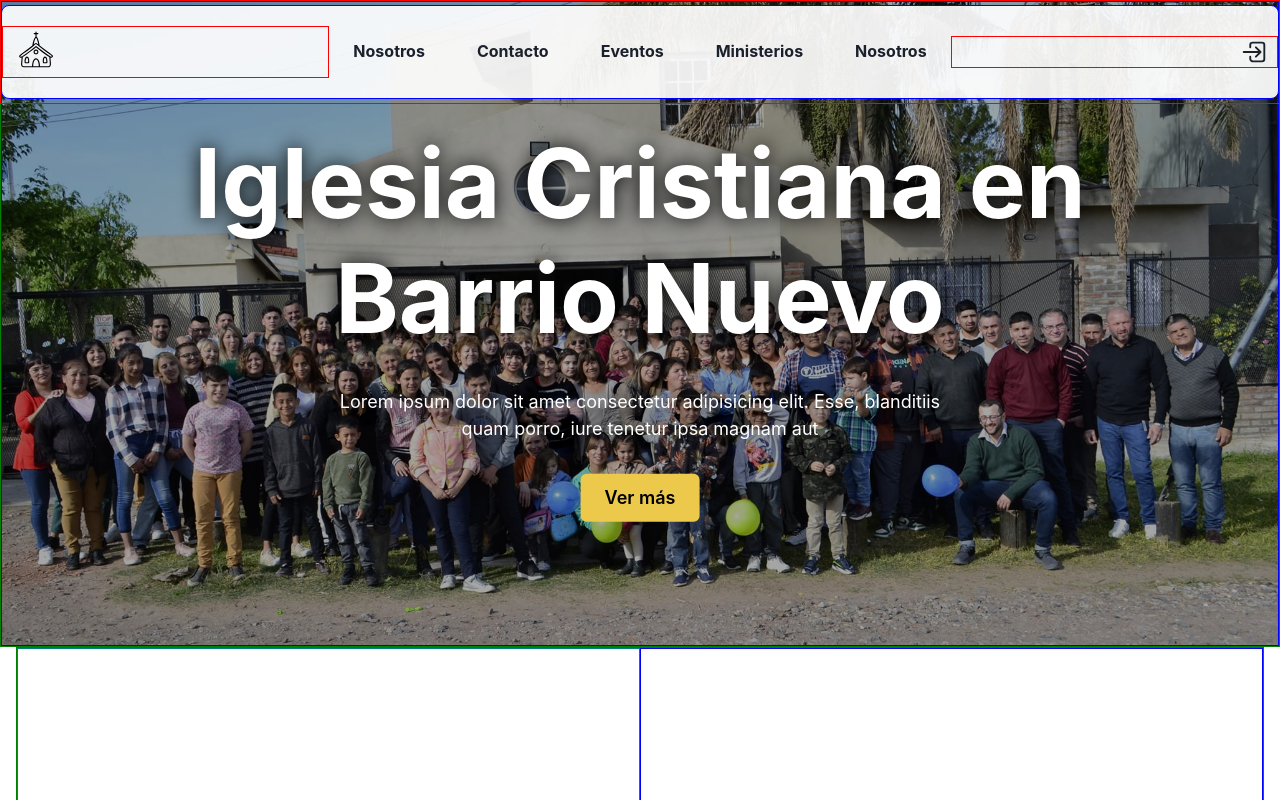
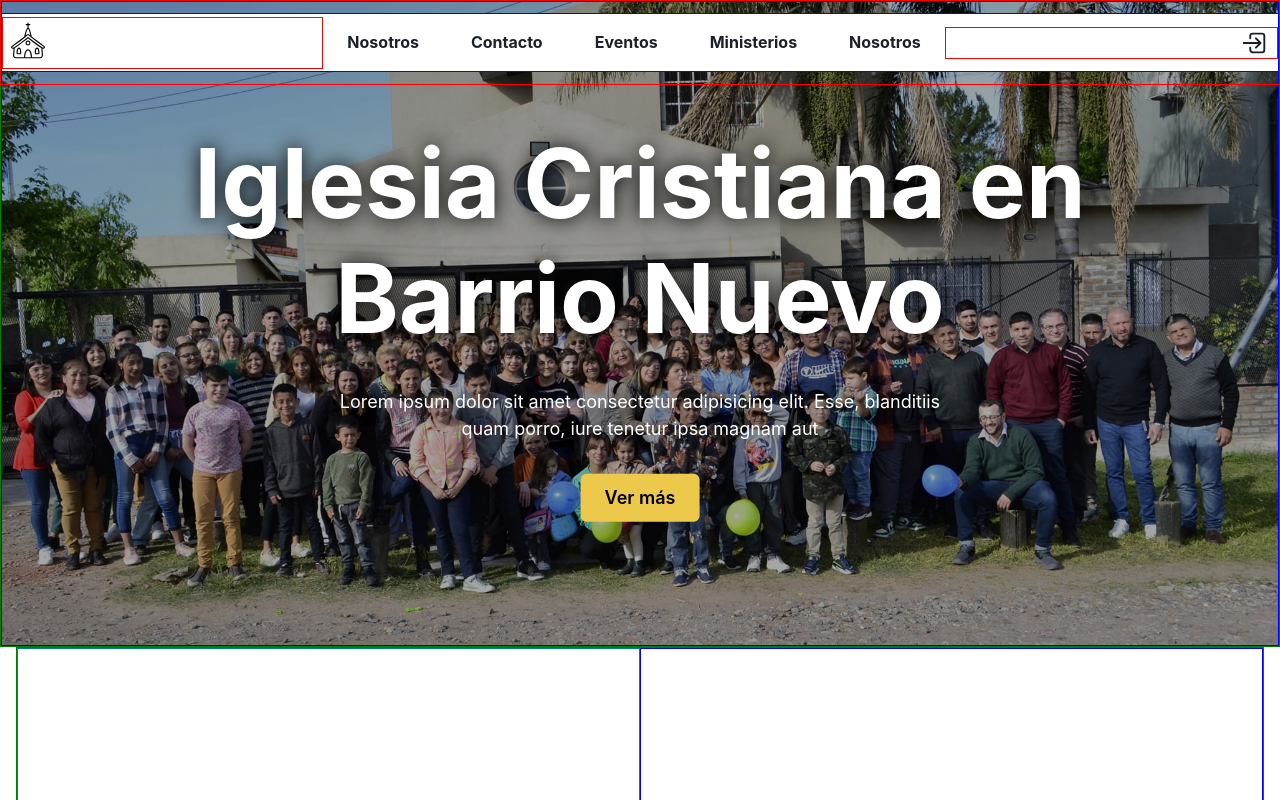
Before and after one commit to Agus9217/nuevo-proyecto-iglesia, a Next.js app: page / in a window 1280 px wide. Shown: the top 800 px of the page. Built offline with nearby package versions, Linux system fonts and the light colour scheme.

Commit message:
Changing navbar

```diff
--- a/src/app/components/navbar/DesktopNavbar.tsx
+++ b/src/app/components/navbar/DesktopNavbar.tsx
@@ -10,16 +10,15 @@ export const DesktopNavbar = () => {
   return (
     <Stack
       as={'nav'}
-      maxW={'1300px'}
-      h={'94px'}
+      maxW={'1400px'}
+      h={'100%'}
       w={'100%'}
       justifyContent={'center'}
       alignItems={'center'}
       borderColor={'blue'}
       borderWidth={'thin'}
-      bg={'whiteAlpha.900'}
+      bg={'white'}
       direction={'row'}
-      rounded={'lg'}
     >
       <Flex
         borderColor={'red'}
@@ -28,7 +27,6 @@ export const DesktopNavbar = () => {
         alignItems={'center'}
         maxW={'500px'}
         w={'100%'}
-        px={2}
       >
         <Image
           src={imgSvg}
--- a/src/app/components/navbar/Navbar.tsx
+++ b/src/app/components/navbar/Navbar.tsx
@@ -11,8 +11,9 @@ export const Navbar = () => {
       borderWidth={'thin'}
       borderColor={'red'}
       w={'100%'}
+      h={'85px'}
       alignItems={'center'}
-      py={1}
+      py={{base: 0, xl: 3}}
       zIndex={1000}
     >
       <Show above={'md'}>
```
